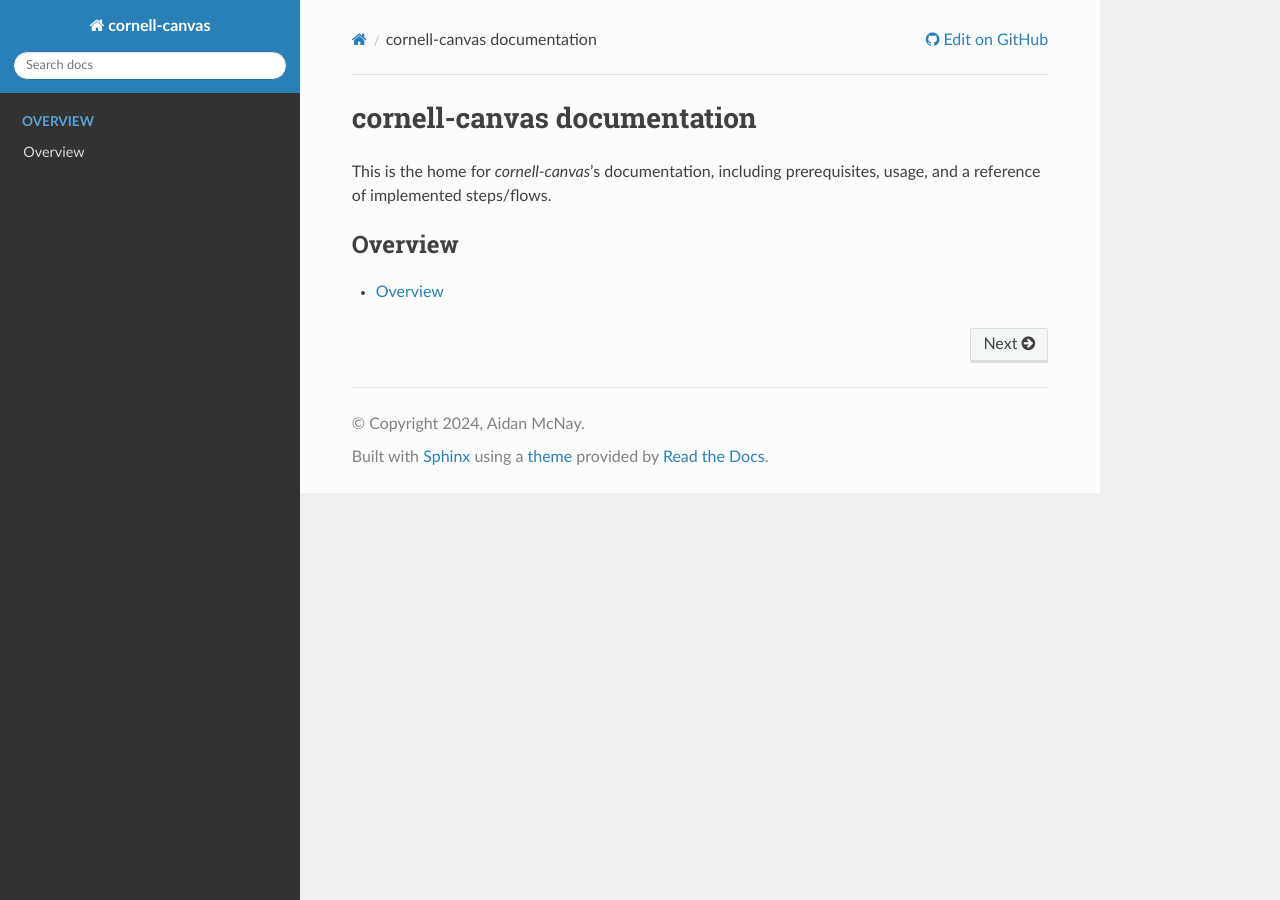
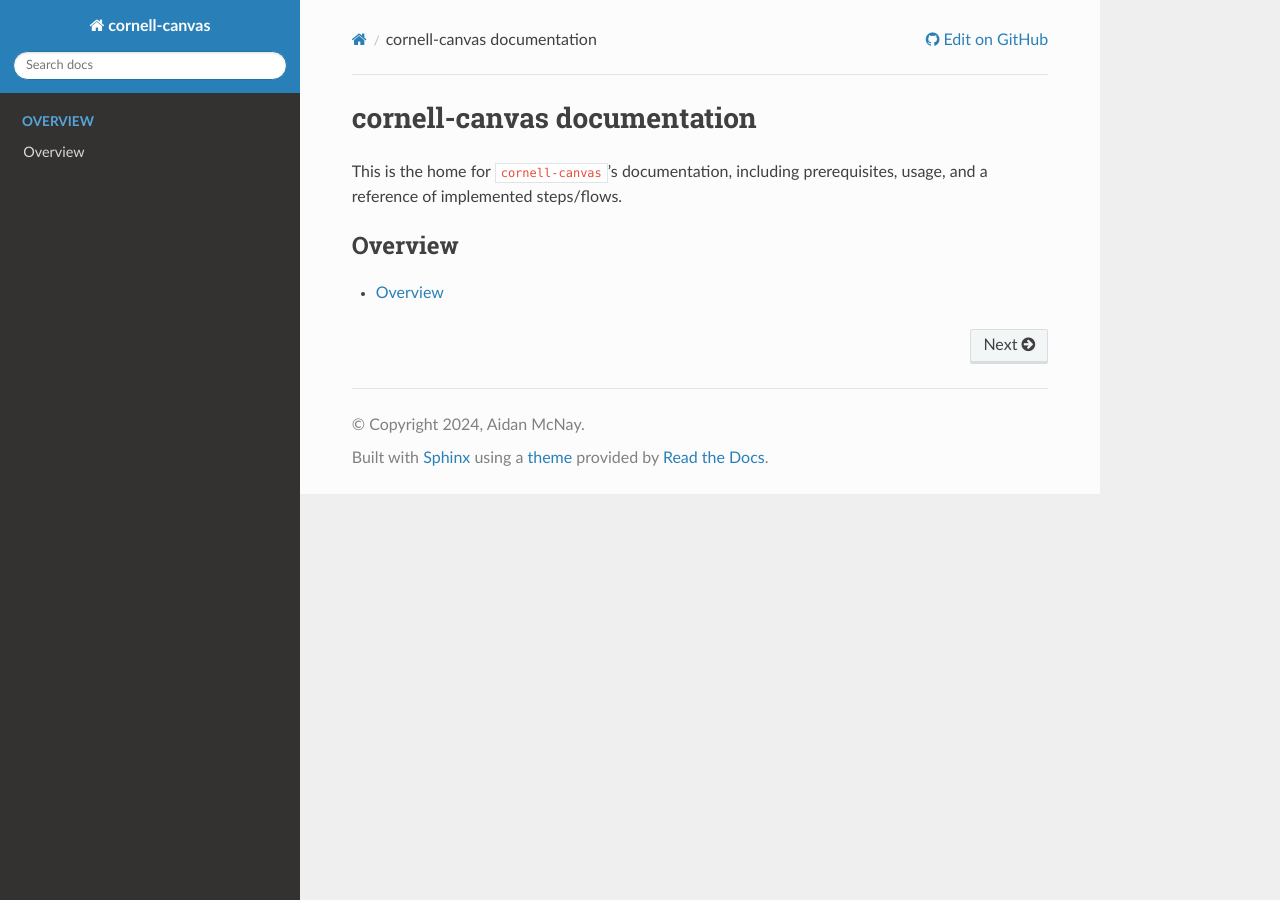
Before and after one commit to Aidan-McNay/courseflow, a Sphinx documentation site: the page built from docs/index.rst, in a window 1280 px wide. Built offline with Sphinx 7.4.7 and the Read the Docs theme 3.1.0, drawn with Linux system fonts in a browser that asks for light colours.

```diff
--- a/docs/index.rst
+++ b/docs/index.rst
@@ -6,8 +6,8 @@
 cornell-canvas documentation
 ============================
 
-This is the home for `cornell-canvas`'s documentation, including prerequisites,
-usage, and a reference of implemented steps/flows.
+This is the home for ``cornell-canvas``'s documentation, including
+prerequisites, usage, and a reference of implemented steps/flows.
 
 .. toctree::
    :maxdepth: 1
```
Also changed, not shown: docs/overview.md (line endings or trailing spaces), 1 other file.
